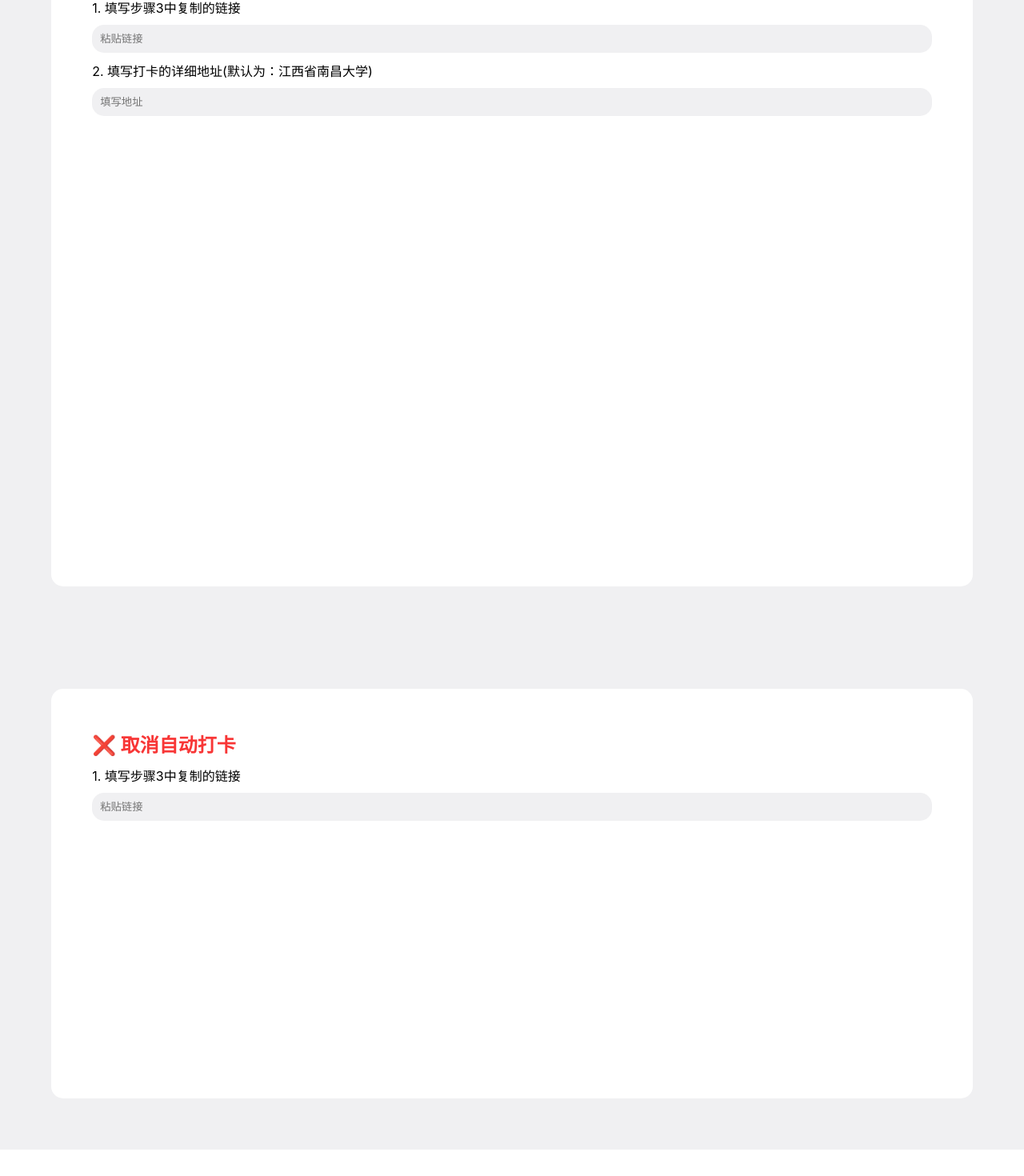
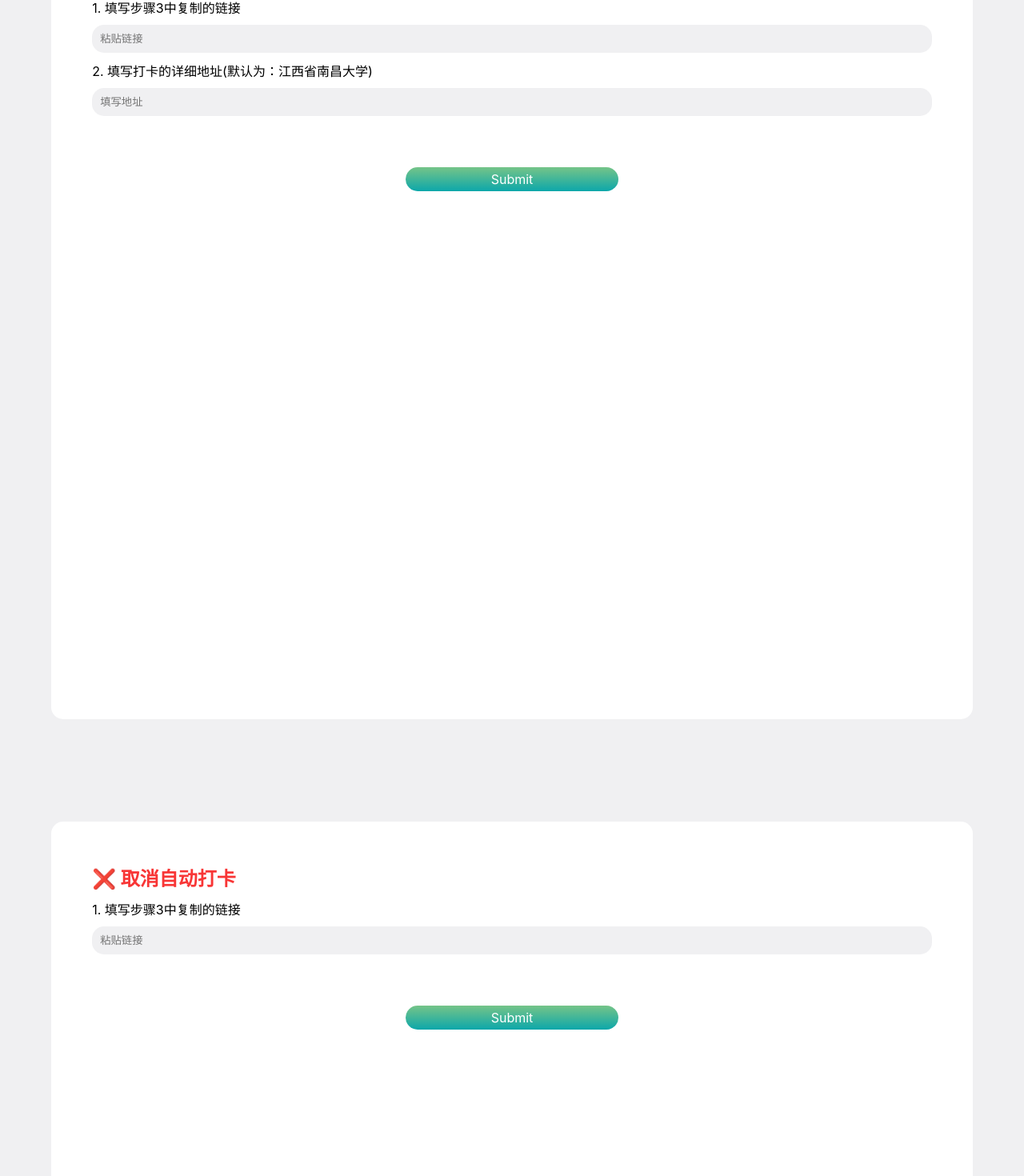
Before and after one commit to UniversessH/auto-sign-fe, a Next.js app: page / in a window 1280 px wide. Shown: the part 2531-4001 px from the top of the page at 80% size. Before the commit the page ends 3968 px from the top, so only its background shows below. Built offline with nearby package versions, Linux system fonts and the light colour scheme.

Commit message:
feat: finish submit part

```diff
--- a/package.json
+++ b/package.json
@@ -12,7 +12,8 @@
     "axios": "^0.26.1",
     "next": "12.1.0",
     "react": "17.0.2",
-    "react-dom": "17.0.2"
+    "react-dom": "17.0.2",
+    "react-hook-form": "^7.27.1"
   },
   "devDependencies": {
     "@types/node": "17.0.21",
--- a/pages/api/hello.ts
+++ /dev/null
@@ -1,13 +0,0 @@
-// Next.js API route support: https://nextjs.org/docs/api-routes/introduction
-import type { NextApiRequest, NextApiResponse } from 'next'
-
-type Data = {
-  name: string
-}
-
-export default function handler(
-  req: NextApiRequest,
-  res: NextApiResponse<Data>
-) {
-  res.status(200).json({ name: 'John Doe' })
-}
--- a/pages/home-page/index.module.css
+++ b/pages/home-page/index.module.css
@@ -1,7 +1,7 @@
 .background {
   background: #f0f0f2;
   width: 100vw;
-  height: 310vw;
+  height: 338vw;
   display: flex;
   flex-direction: column;
   align-items: center;
@@ -31,7 +31,7 @@
 
 .input_card_1 {
   width: 90vw;
-  height: 65vw;
+  height: 78vw;
   border-radius: 15px;
   margin: 5vw;
   padding: 4vw;
@@ -40,7 +40,12 @@
   flex-direction: column;
 }
 
-.input_card_1 > input {
+.input_card_1 > form {
+  display: flex;
+  flex-direction: column;
+}
+
+.input_card_1 > form > input {
   background-color: #f0f0f2;
   border: none;
   outline: none;
@@ -51,7 +56,7 @@
 
 .input_card_2 {
   width: 90vw;
-  height: 40vw;
+  height: 50vw;
   border-radius: 15px;
   margin: 5vw;
   padding: 4vw;
@@ -60,7 +65,12 @@
   flex-direction: column;
 }
 
-.input_card_2 > input {
+.input_card_2 > form {
+  display: flex;
+  flex-direction: column;
+}
+
+.input_card_2 > form > input {
   background-color: #f0f0f2;
   border: none;
   outline: none;
@@ -68,3 +78,17 @@
   height: 35px;
   border-radius: 15px;
 }
+
+.submit_btn {
+  width: 100%;
+  padding: 5vw;
+  text-align: center;
+}
+
+.submit_btn > input {
+  background-image: linear-gradient(rgb(117, 196, 136), rgb(12, 167, 170));
+  color: #ffff;
+  width: 20vw;
+  padding: 5px;
+  border-radius: 15px;
+}
--- a/pages/home-page/index.tsx
+++ b/pages/home-page/index.tsx
@@ -1,7 +1,23 @@
 import React from "react";
+import { useForm, SubmitHandler } from "react-hook-form";
 import styles from "./index.module.css";
 
+interface ISetParam {
+  Url: string;
+  AddressInfo: string;
+}
+
 export const HomePage: React.FC = () => {
+  const { register, handleSubmit } = useForm();
+
+  const onSetSubmit: SubmitHandler<ISetParam> = (data) => {
+    console.log(data);
+  };
+
+  const onCancelSubmit: SubmitHandler<any> = (data) => {
+    console.log(data);
+  };
+
   return (
     <div className={styles.background}>
       <div className={styles.info_card_1}>
@@ -19,22 +35,32 @@ export const HomePage: React.FC = () => {
         <p>3.点击进入后,点击右上角三个小圆点,选择"复制链接"</p>
       </div>
       <div className={styles.input_card_1}>
+        <form onSubmit={handleSubmit(onSetSubmit)}>
           <h2 style={{ color: "rgb(64, 197, 133)" }}>🙌 设置自动打卡</h2>
           <span style={{ margin: "10px 0 10px 0" }}>
             1. 填写步骤3中复制的链接
           </span>
-        <input placeholder="粘贴链接" />
+          <input type={"url"} {...register("url")} placeholder="粘贴链接" />
           <span style={{ margin: "10px 0 10px 0" }}>
             2. 填写打卡的详细地址(默认为：江西省南昌大学)
           </span>
-        <input placeholder="填写地址" />
+          <input {...register("addressInfo")} placeholder="填写地址" />
+          <div className={styles.submit_btn}>
+            <input type={"submit"} />
+          </div>
+        </form>
       </div>
       <div className={styles.input_card_2}>
+        <form onSubmit={handleSubmit(onCancelSubmit)}>
           <h2 style={{ color: "rgb(248, 54, 54)" }}>❌ 取消自动打卡</h2>
           <span style={{ margin: "10px 0 10px 0" }}>
             1. 填写步骤3中复制的链接
           </span>
-        <input placeholder="粘贴链接" />
+          <input type={"url"} {...register("url")} placeholder="粘贴链接" />
+          <div className={styles.submit_btn}>
+            <input type={"submit"} />
+          </div>
+        </form>
       </div>
       <div></div>
     </div>
--- a/styles/globals.css
+++ b/styles/globals.css
@@ -18,3 +18,7 @@ a {
 h2{
   margin: 0;
 }
+
+input[type="submit"] {
+  all:unset
+}
```
Also changed, not shown: 1 other file (tests, documents, lock files or other folders). Lines whose indentation alone changed are shown as unchanged.
